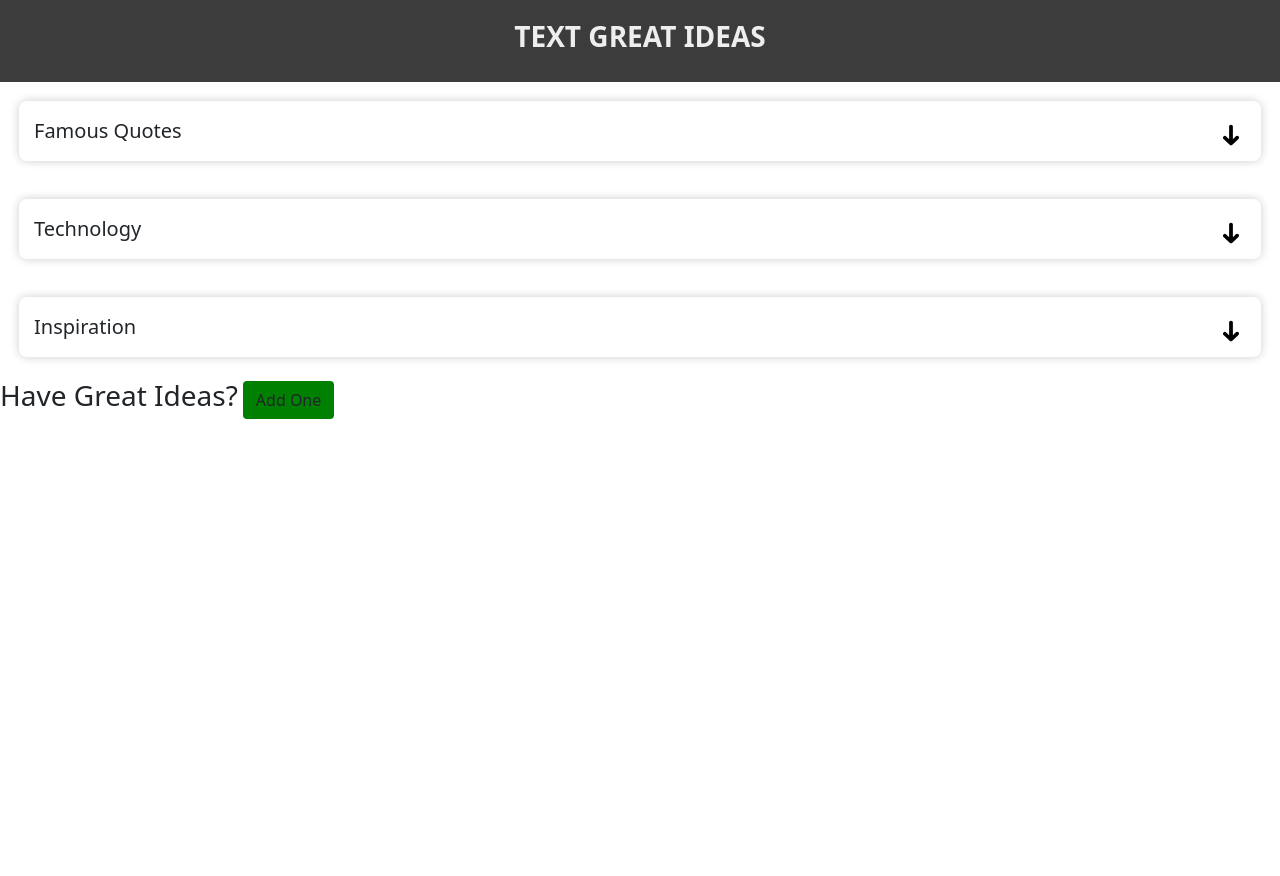
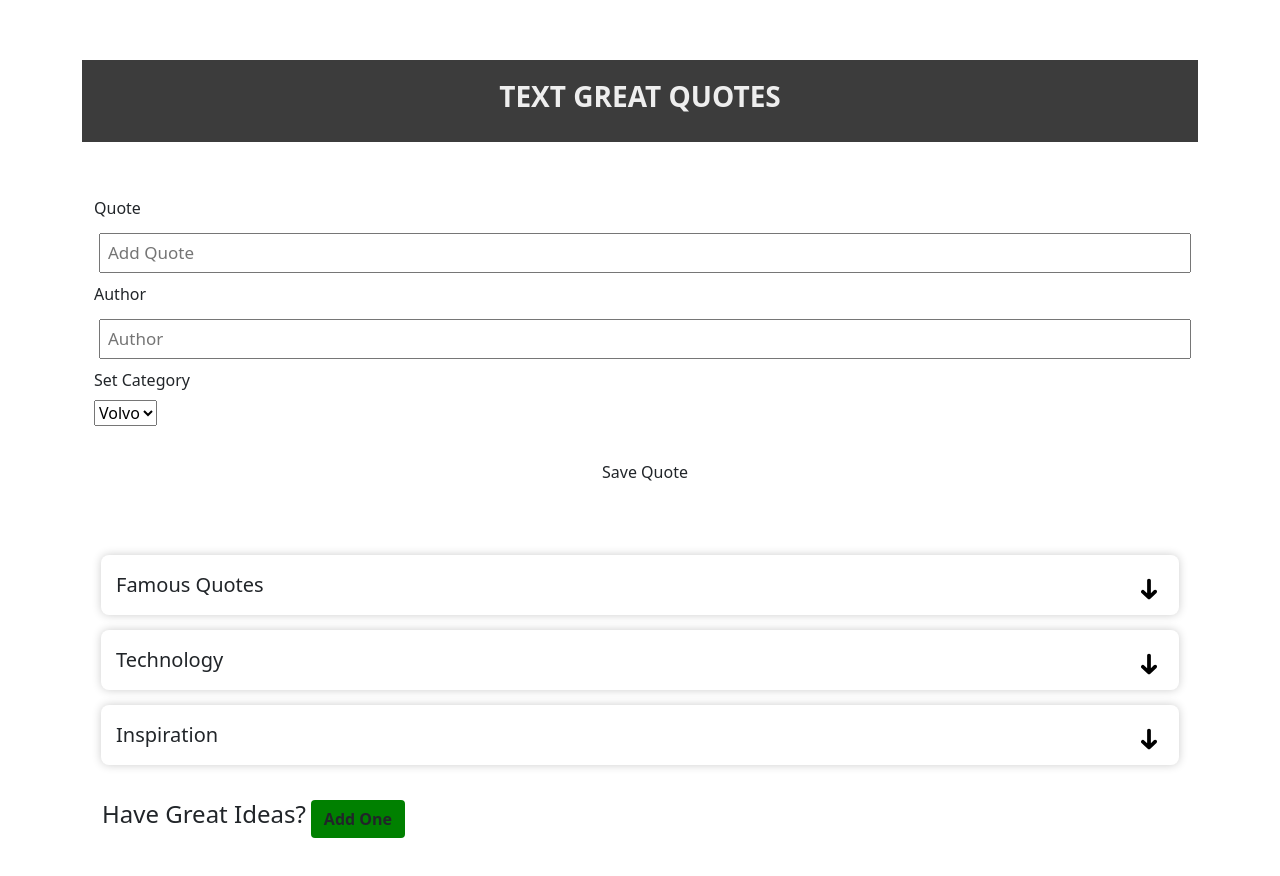
Before and after one commit to YehonatanGitHub/react-text-ideas, a React (Create React App) app: page / in a window 1280 px wide. Shown: the top 876 px of the page. Before the commit the page ends 800 px from the top, so only its background shows below. Built offline with nearby package versions, Linux system fonts and the light colour scheme.

Commit message:
latest updates

```diff
--- a/src/App.js
+++ b/src/App.js
@@ -1,7 +1,9 @@
 import Header from './components/Header'
 import Footer from './components/Footer'
 import Cards from './components/Cards'
+import addQuote from './components/AddQuote'
 import { useState } from 'react'
+import AddQuote from './components/AddQuote'
 
 function App() {
   const [data, setData] = useState([
@@ -69,12 +71,15 @@ function App() {
   }
 
   return (
-    <div className='home'>
-      <Header title='Text Great Ideas' />
-      {data.map((card, i) => (
-        <Cards card={card} index={i} toggleCards={toggleCards} />
-      ))}
-      <Footer title='Have Great Ideas?' />
+    <div className='container'>
+      <Header title='Text Great Quotes' />
+      <AddQuote />
+      <div className='accordion'>
+        {data.map((card, i) => (
+          <Cards card={card} index={i} toggleCards={toggleCards} />
+        ))}
+        <Footer title='Have Great Ideas?' />
+      </div>
     </div>
   )
 }
--- /dev/null
+++ b/src/components/AddQuote.js
@@ -0,0 +1,62 @@
+import { useState } from 'react'
+
+const AddQuote = ({ onAdd }) => {
+  const [text, setText] = useState('')
+  const [day, setAuthor] = useState('')
+  const [category, setCategory] = useState(false)
+
+  const onSubmint = (e) => {
+    e.preventDefault()
+
+    if (!text) {
+      alert('Please add a Quote')
+      return
+    }
+
+    onAdd({ text, day, category })
+
+    setText('')
+    setAuthor('')
+    setCategory(false)
+  }
+
+  return (
+    <form className='add-form' onSubmit={onSubmint}>
+      <div className='form-control'>
+        <label>Quote</label>
+        <input
+          type='text'
+          placeholder='Add Quote'
+          value={text}
+          onChange={(e) => setText(e.target.value)}
+        />
+      </div>
+      <div className='form-control'>
+        <label>Author</label>
+        <input
+          type='text'
+          placeholder='Author'
+          value={day}
+          onChange={(e) => setAuthor(e.target.value)}
+        />
+      </div>
+      <div className='form-control form-control-check'>
+        <label>Set Category</label>
+        {/* <input
+          type='select'
+          value={category}
+          onChange={(e) => setCategory(e.currentTarget.checked)}
+        /> */}
+        <select id='cars' name='cars'>
+          <option value='volvo'>Volvo</option>
+          <option value='saab'>Saab</option>
+          <option value='fiat'>Fiat</option>
+          <option value='audi'>Audi</option>
+        </select>
+      </div>
+      <input type='submit' value='Save Quote' className='btn btn-block' />
+    </form>
+  )
+}
+
+export default AddQuote
--- a/src/components/Button.js
+++ b/src/components/Button.js
@@ -5,5 +5,7 @@ const Button = ({ color, text, onClick }) => {
     </button>
   )
 }
-
+Button.defultProps = {
+  color: 'steelblue',
+}
 export default Button
--- a/src/components/Cards.js
+++ b/src/components/Cards.js
@@ -9,7 +9,6 @@ const Cards = ({ card, index, toggleCards }) => {
   // }
 
   return (
-    <div className='accordion' key={index}>
     <div
       className={'categorys ' + (card.open ? 'open' : '')}
       key={index}
@@ -19,7 +18,6 @@ const Cards = ({ card, index, toggleCards }) => {
         <Quotes quotes={quote} i={i} />
       ))}
     </div>
-    </div>
   )
 }
 
--- a/src/components/Footer.js
+++ b/src/components/Footer.js
@@ -7,7 +7,7 @@ const Footer = ({ title }) => {
 
   return (
     <footer className='footer'>
-      <h3>{title}</h3>
+      <h4>{title}</h4>
       <Button color='green' text='Add One' onClick={onClick} />
     </footer>
   )
--- a/src/components/Header.js
+++ b/src/components/Header.js
@@ -8,7 +8,4 @@ const Header = ({ title }) => {
   )
 }
 
-// Header.propTypes = {
-//   title: PropTypes.string.isRequired,
-// }
 export default Header
--- a/src/index.css
+++ b/src/index.css
@@ -9,16 +9,16 @@
 body {
   font-family: 'Poppins', sans-serif;
 }
-/*
+
 .container {
-  max-width: 400px;
+  /* max-width: 400px; */
   margin: 30px auto;
   overflow: auto;
   min-height: 600px;
-  border: 1px solid steelblue;
+  /* border: 1px solid steelblue; */
   padding: 30px;
   border-radius: 5px;
-} */
+}
 .header {
   display: flex;
   justify-content: center;
@@ -39,6 +39,7 @@ body {
   padding: 4px;
   justify-content: center;
   align-content: center;
+  max-width: 1200px;
 }
 .accordion .categorys {
   margin: 15px;
@@ -51,13 +52,16 @@ body {
   position: relative;
   font-size: 20px;
   padding-right: 40px;
+  transition: all 0.6s;
+}
+.accordion .categorys.open .category-name {
+  margin-bottom: 15px;
 }
 .accordion .categorys .category-name::after {
   content: '';
   position: absolute;
   top: 14%;
   right: 0px;
-  transform: translateY(-50%);
   width: 30px;
   height: 30px;
   transform: rotate(180deg);
@@ -65,7 +69,10 @@ body {
   background-position: center;
   background-size: contain;
   background-repeat: no-repeat;
-  transition: all 0.4s ease;
+  transition: all 0.6s;
+}
+.accordion .categorys.open .category-name::after {
+  transform: rotate(0deg);
 }
 .accordion .categorys .quote {
   font-size: 16px;
@@ -75,7 +82,7 @@ body {
   opacity: 0;
   max-height: 0;
   overflow-y: hidden;
-  transition: all 0.4s ease;
+  transition: all 0.6s;
 }
 .accordion .categorys .quote a {
   float: right;
@@ -84,10 +91,18 @@ body {
 .quote .quote-content {
   font-style: italic;
 }
+.accordion .categorys.open .quote {
+  opacity: 1;
+  max-height: 1000px;
+}
 .footer {
   display: flex;
   justify-content: flex-start;
   align-items: center;
+  margin-left: 16px;
+}
+.footer button.btn {
+  font-weight: 600;
 }
 .btn {
   display: inline-block;
@@ -116,7 +131,6 @@ body {
   width: 100%;
 }
 
-/*
 .categorys {
   background: #f4f4f4;
   margin: 5px;
@@ -139,7 +153,9 @@ body {
 }
 
 .form-control {
-  margin: 20px 0;
+  margin: 48px 0;
+  border: none !important;
+  background-color: none !important;
 }
 
 .form-control label {
```
Lines whose indentation alone changed are shown as unchanged.
